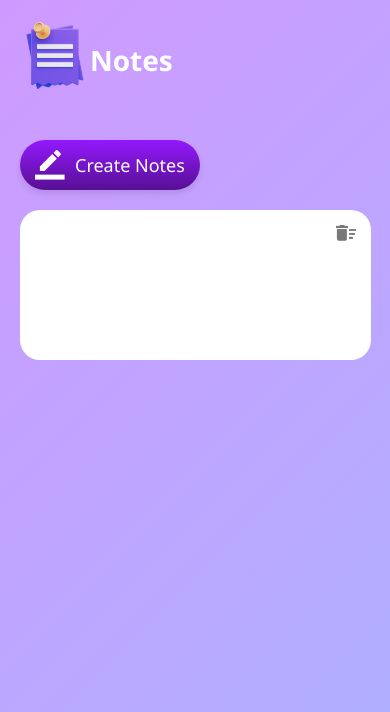
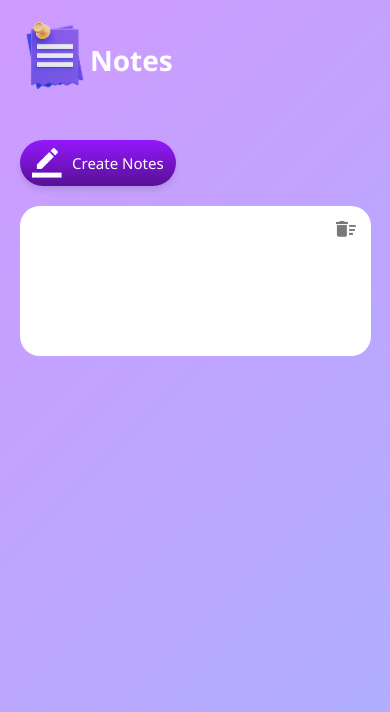
Before and after one commit to Thanosda/Notes-App, a plain HTML site: page index.html in a window 390 px wide. Shown: the top 712 px of the page. Drawn offline with Linux system fonts and the light colour scheme.

```diff
--- a/notes.css
+++ b/notes.css
@@ -82,8 +82,8 @@
 
     .container button {
         margin: 20px ;
-        font-size: 18px;
-        padding: 10px 15px;
+        font-size: 15px;
+        padding: 8px 12px;
 
     }
 
```
